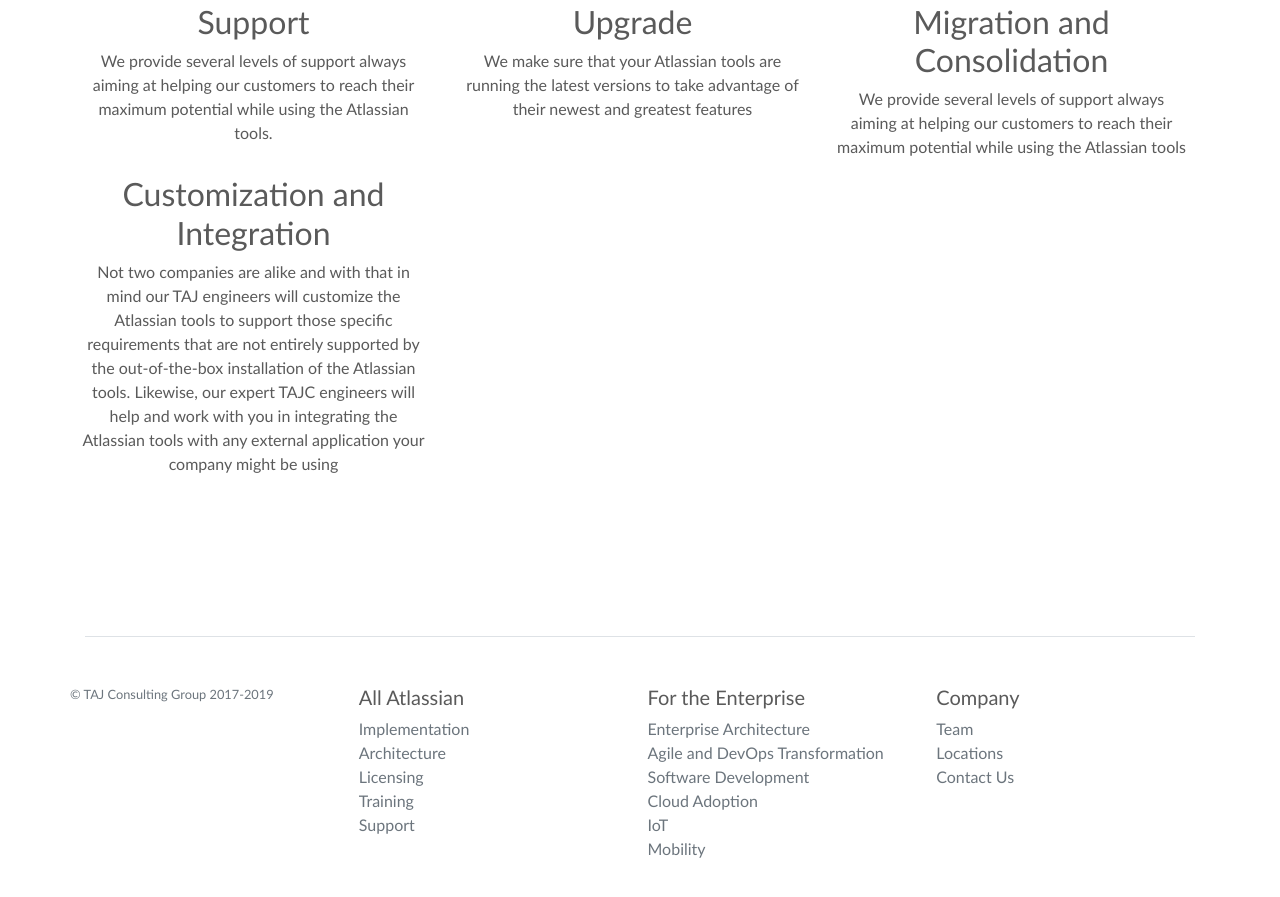
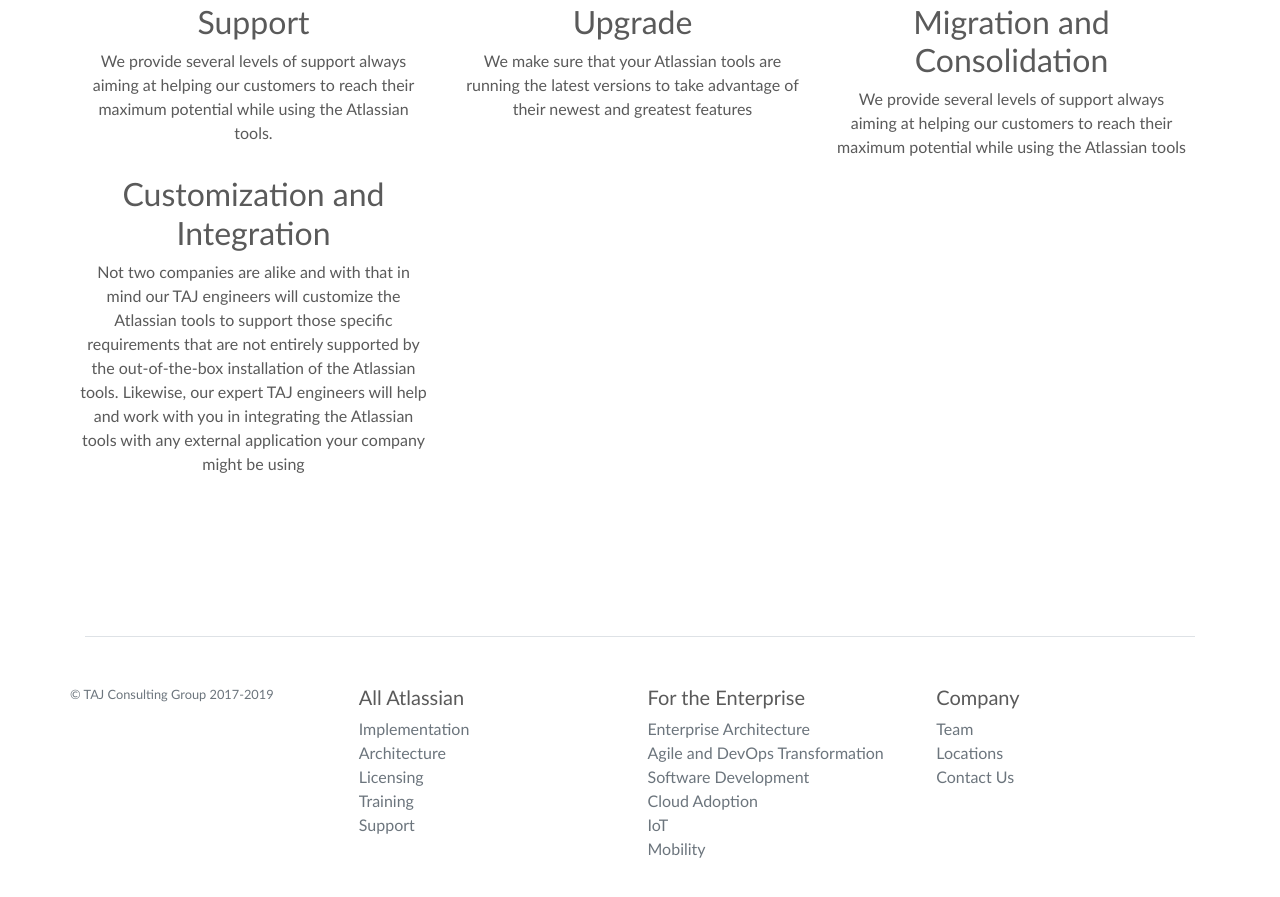
Before and after one commit to tux1489/tajweb, a plain HTML site: page atlassian.html in a window 1280 px wide. Shown: the part 950-1847 px from the top of the page. Drawn offline with nearby package versions, Linux system fonts and the light colour scheme.

Commit message:
minor info update

```diff
--- a/atlassian.html
+++ b/atlassian.html
@@ -120,7 +120,7 @@
     <div class="row">
         <div class="col-md-4">
             <h2>Customization and Integration</h2>
-            <p>Not two companies are alike and with that in mind our TAJ engineers will customize the Atlassian tools to support those specific requirements that are not entirely supported by the out-of-the-box installation of the Atlassian tools. Likewise, our expert TAJC engineers will help and work with you in integrating the Atlassian tools with any external application your company might be using</p>
+            <p>Not two companies are alike and with that in mind our TAJ engineers will customize the Atlassian tools to support those specific requirements that are not entirely supported by the out-of-the-box installation of the Atlassian tools. Likewise, our expert TAJ engineers will help and work with you in integrating the Atlassian tools with any external application your company might be using</p>
         </div>
 
     </div>
```
